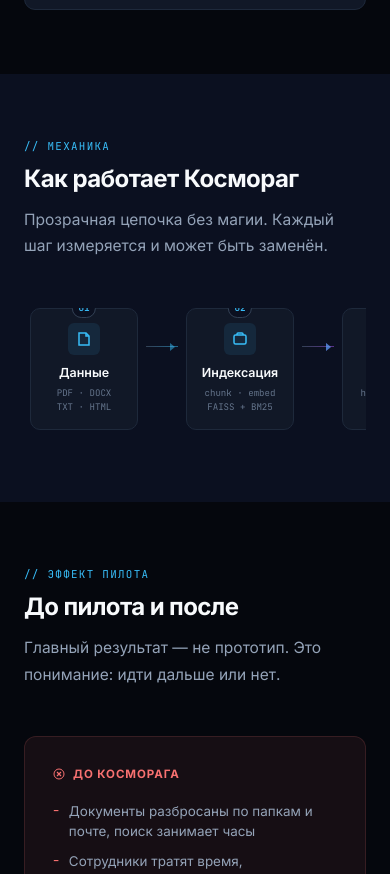
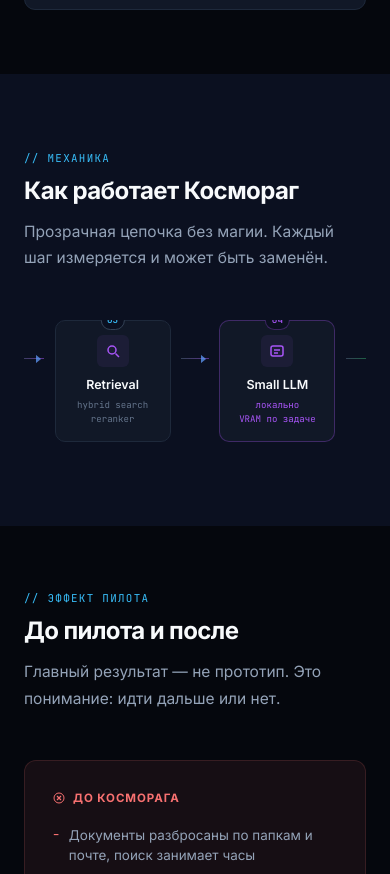
Before and after one commit to roklend/cosmorag-landing, a plain HTML site: page cosmorag_landing_v1_3.html in a window 390 px wide. Shown: the part 9127-10001 px from the top of the page. Drawn offline with Linux system fonts and the light colour scheme.

Commit message:
Update contacts and landing layout

```diff
--- a/cosmorag_landing_v1_3.html
+++ b/cosmorag_landing_v1_3.html
@@ -584,7 +584,8 @@
 
 /* ── FOR WHOM ── */
 .whom-grid {
-  display: grid; grid-template-columns: 1fr 1fr;
+  display: grid;
+  grid-template-columns: minmax(0, 1fr) 1px minmax(0, 1fr);
   gap: 2.5rem;
 }
 .whom-col h3 {
@@ -849,17 +850,22 @@
 }
 
 /* ── HOW ── */
+#how {
+  padding-top: 4.75rem;
+  padding-bottom: 4.75rem;
+}
 .flow-track {
   display: flex; align-items: flex-start;
-  overflow-x: auto; gap: 0; padding-bottom: .5rem;
+  justify-content: center;
+  overflow-x: auto; gap: .15rem; padding-bottom: .5rem;
 }
 .flow-step {
   flex: 0 0 auto;
   display: flex; flex-direction: column; align-items: center;
-  min-width: 120px;
+  min-width: 124px;
 }
 .flow-box {
-  width: 108px;
+  width: 116px;
   background: var(--card);
   border: 1px solid var(--border);
   border-radius: 10px;
@@ -890,11 +896,11 @@
 .flow-box-sub   { font-family: 'JetBrains Mono', monospace; font-size: .57rem; color: var(--dim); }
 .flow-arrow {
   display: flex; align-items: center;
-  padding: 0 2px;
+  padding: 0 4px;
   margin-top: 38px;
 }
 .flow-arrow-line {
-  height: 1px; width: 32px;
+  height: 1px; width: clamp(28px, 4vw, 70px);
   background: linear-gradient(90deg, var(--border2), rgba(56,189,248,.5));
   position: relative;
 }
@@ -2072,11 +2078,11 @@
     <div class="cta-badge"><div class="pulse-dot"></div> принимаем заявки на разбор</div>
     <h2 class="cta-title">Стоит ли вашей компании<br>покупать сервер под локальный ИИ?</h2>
     <p class="cta-sub">За 3–5 дней проверим 3–5 сценариев на ваших документах и дадим вывод: покупать GPU, менять архитектуру или остановиться.</p>
-    <a href="https://t.me/yuriispace" class="cta-tg" target="_blank">
+    <a href="https://t.me/yuriiivanov36" class="cta-tg" target="_blank" rel="noopener">
       <svg viewBox="0 0 24 24" fill="currentColor"><path d="M12 0C5.37 0 0 5.37 0 12s5.37 12 12 12 12-5.37 12-12S18.63 0 12 0zm5.56 8.1l-2.02 9.52c-.15.66-.54.82-1.09.51l-3-2.21-1.45 1.4c-.16.16-.3.3-.61.3l.21-3.06 5.52-4.99c.24-.21-.05-.33-.37-.12L6.28 14.3 3.32 13.4c-.66-.2-.67-.66.14-.98l10.88-4.2c.55-.2 1.03.13.85.98l-.63-.1z"/></svg>
       Проверить, стоит ли покупать GPU
     </a>
-    <div class="cta-alt">или <a href="mailto:hello@cosmorag.ru">отправить письмо</a> — ответим в течение дня</div>
+    <div class="cta-alt">или <a href="mailto:yurii.ivanov.2000@mail.ru">отправить письмо</a> — ответим в течение дня</div>
     <div class="cta-brief">
       <h3>Что написать в заявке</h3>
       <p>Так мы быстрее поймём, подходит ли задача для короткого AI-разбора.</p>
```
Also changed, not shown: index.html (+14 -8 lines).
